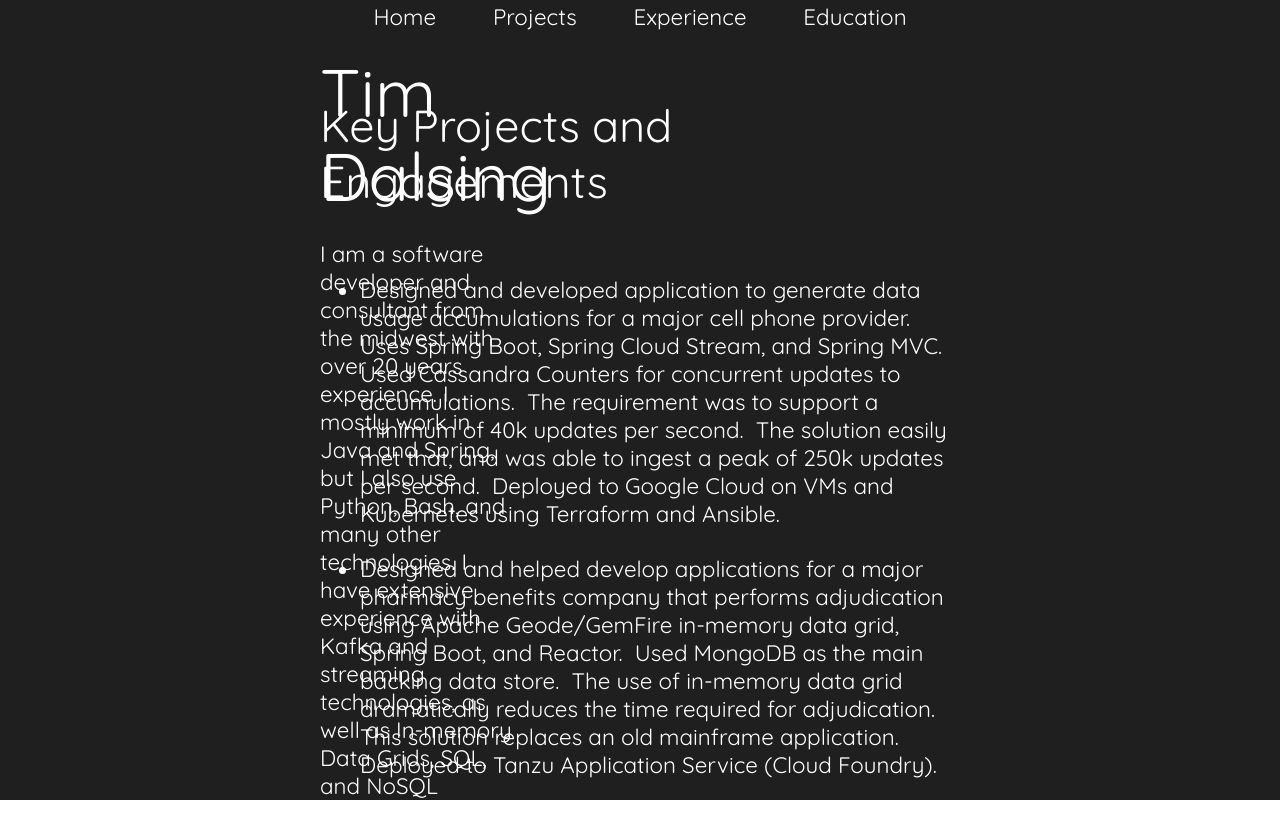
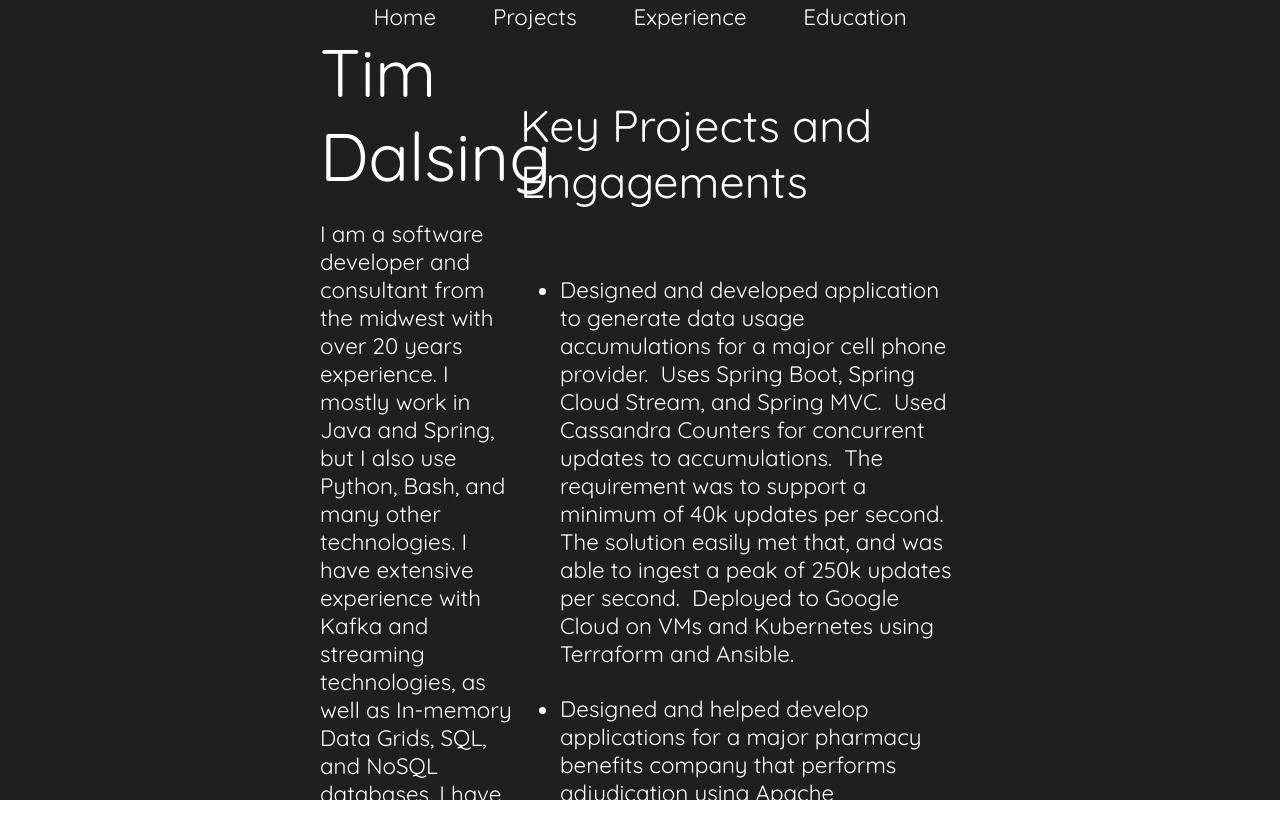
Before and after one commit to timdalsing-dev/timdalsing-dev.github.io, a React (Create React App) app: page / in a window 1280 px wide. Shown: the top 838 px of the page. After the commit the page ends 800 px from the top, so only its background shows below. Built offline with nearby package versions, Linux system fonts and the light colour scheme.

Commit message:
Fixed problem with nav bar position and content scrolling

```diff
--- a/src/App.css
+++ b/src/App.css
@@ -13,11 +13,14 @@
   color: white;
   font-family: 'Quicksand';
   font-size: 1.4em;
+  overflow: hidden;
 }
 
 .Home {
   width: 50vw;
   text-align: center;
+  display: flex;
+  height: 100%;
   margin: auto;
 }
 
@@ -47,9 +50,6 @@
   width: 50vw;
   height: 30px;
   text-align: center;
-  margin: auto;
-  overflow: hidden;
-  z-index: 9999;
 }
 
 .Nav-Item {
@@ -61,14 +61,15 @@
   display: flex;
   flex-direction: row;
   text-align: left;
-  position: absolute;
   margin-top: 30px;
 }
 
 .Content-Title {
   width: 25vw;
-  position: fixed;
-  top: 50px;
+}
+
+.Content-About {
+  overflow-y: auto;
 }
 
 li {
--- a/src/components/Nav.tsx
+++ b/src/components/Nav.tsx
@@ -28,12 +28,12 @@ const NavEducation = () => {
 
 const Navbar = () => {
     return (
-        <div className='Nav-Bar'>
+        <nav className='Nav-Bar'>
             <NavHome />
             <NavProjects />
             <NavExperience />
             <NavEducation />
-        </div>
+        </nav>
     )
 }
 
```
